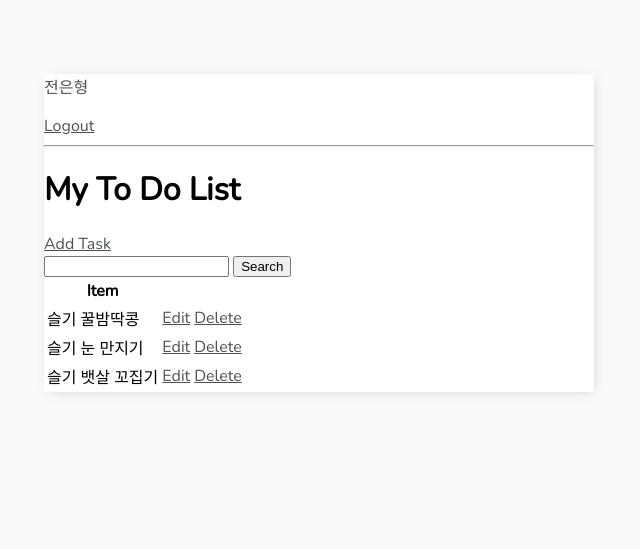
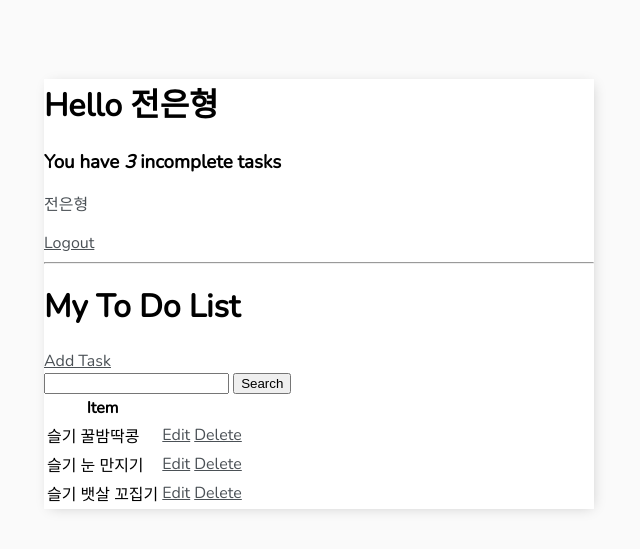
Before and after one commit to ooooo5h/youtube_django_todolist_20220223, a Django app: page / in a window 1280 px wide. Shown: the top 549 px of the page, without its empty margins (321-961 px from the left). Run offline with Django 4.2, Linux system fonts and the light colour scheme; a user stored in the database is signed in; data comes from the database, SQL or seed files in the repository; both versions use the stored data as it was after the commit.

Commit message:
이름의 맨앞글자는 대문자처리, 몇개의 태스크가 있는지 처리
- 태스크가 1개일때는 task로 바꿔야함

```diff
--- a/base/templates/base/task_list.html
+++ b/base/templates/base/task_list.html
@@ -1,5 +1,16 @@
 {% extends 'base/main.html' %}
 {% block content %}
+
+<div class="header-bar">
+    <div>
+        <h1>Hello {{request.user|title}}</h1>
+        <h3 style="margin:0">You have <i>{{count}}</i> incomplete tasks</h3>
+    </div>
+</div>
+
+
+
+
 {% if request.user.is_authenticated %}
 <p>{{request.user}}</p>
 <a href="{% url 'logout' %}">Logout</a>
```
Also changed, not shown: db.sqlite3.
